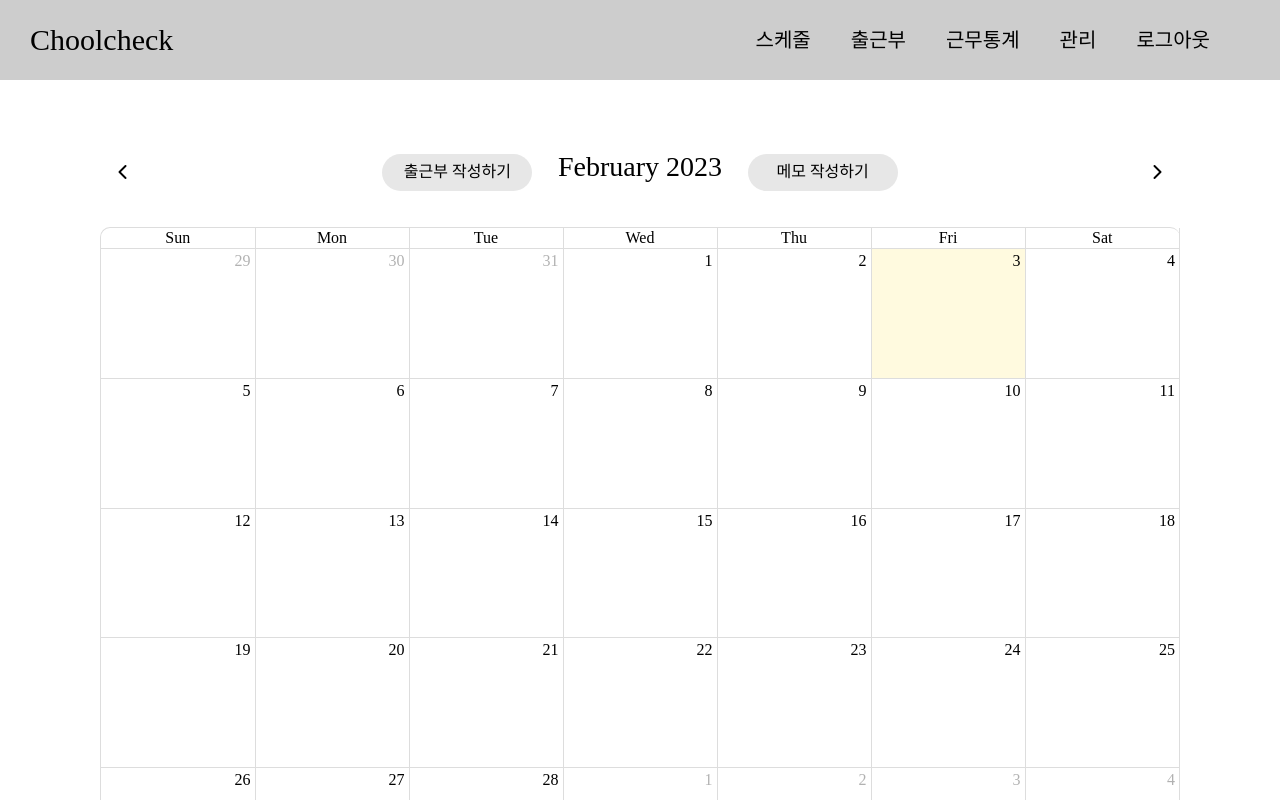
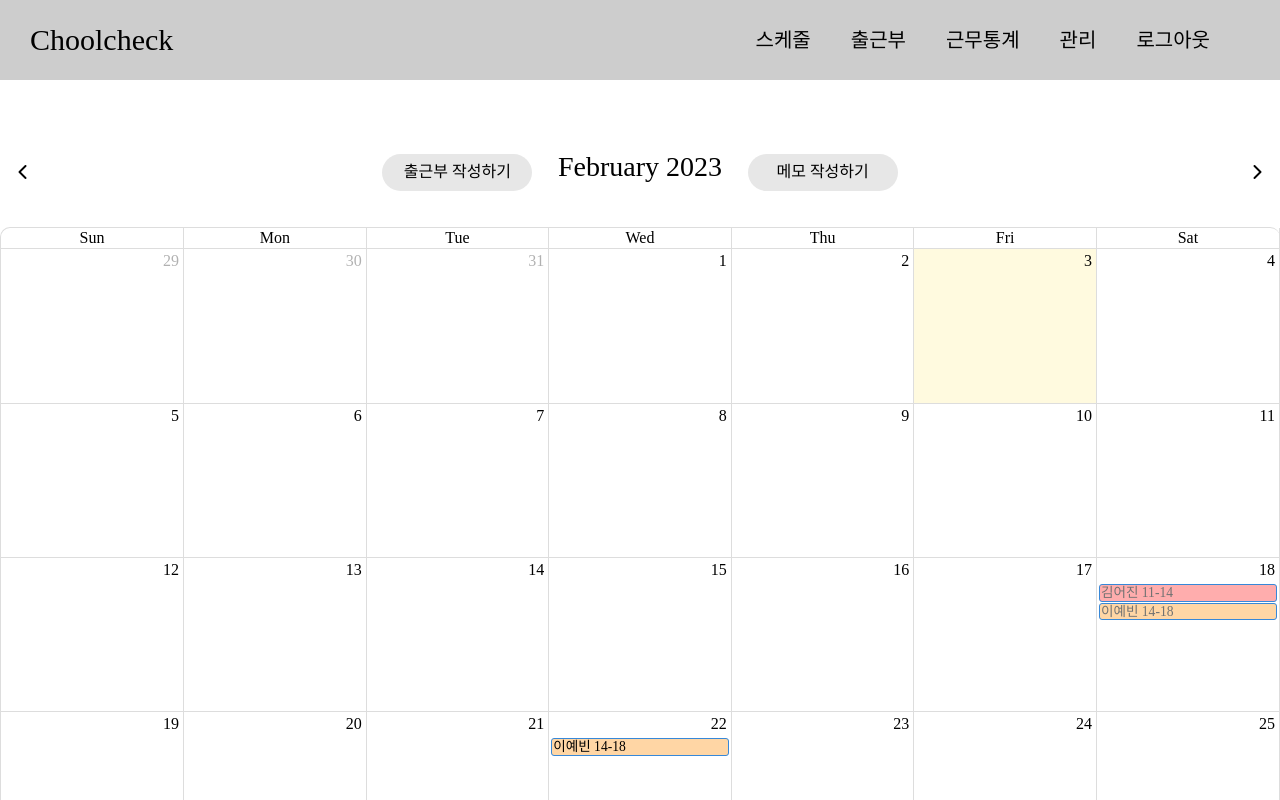
Before and after one commit to ChoolCheck/frontend, a React (Create React App) app: page /calendar in a window 1280 px wide. Shown: the top 800 px of the page. Built offline with nearby package versions, Linux system fonts and the light colour scheme; sample sign-in values are in the browser's storage; a web font is replaced by a local one.

Commit message:
add calendar modal

```diff
--- a/src/page/calendar/Calendar.js
+++ /dev/null
@@ -1,59 +0,0 @@
-import React, { useEffect, useState } from "react";
-import FullCalendar from "@fullcalendar/react";
-import dayGridPlugin from "@fullcalendar/daygrid";
-import "./calendar.scss";
-
-function Calendar() {
-  const dataList = [
-    {
-      title: "김어진 11-14",
-      date: "2023-01-18",
-      textColor: "#727272",
-      backgroundColor: "#ffadad",
-    },
-    {
-      title: "이예빈 14-18",
-      date: "2023-01-18",
-      textColor: "#727272",
-      backgroundColor: "#ffd6a5",
-    },
-    {
-      title: "이예빈 14-18",
-      date: "2023-01-22",
-      textColor: "black",
-      backgroundColor: "#ffd6a5",
-    },
-  ];
-  return (
-    <div className="Calendar-top-container">
-      <div className="Calendar-container">
-        <FullCalendar
-          plugins={[dayGridPlugin]}
-          customButtons={{
-            createWorkCheck: {
-              text: "출근부 작성하기",
-              click: function () {
-                console.log("출근부 작성하기");
-              },
-            },
-            createMemo: {
-              text: "메모 작성하기",
-              click: function () {
-                console.log("메모 작성하기");
-              },
-            },
-          }}
-          events={dataList}
-          themeSystem="Simplex"
-          headerToolbar={{
-            left: "prev",
-            center: "createWorkCheck,title,createMemo",
-            right: "next",
-          }}
-        ></FullCalendar>
-      </div>
-    </div>
-  );
-}
-
-export default Calendar;
--- /dev/null
+++ b/src/page/calendar/Calendar.tsx
@@ -0,0 +1,95 @@
+import React, { useEffect, useState } from "react";
+import CalendarView from "./CalendarView";
+import CalendarDetailView from "./CalendarDetailView";
+
+const Calendar = () => {
+  const calendarData = [
+    {
+      title: "김어진 11-14",
+      date: "2023-02-18",
+      textColor: "#727272",
+      backgroundColor: "#ffadad",
+    },
+    {
+      title: "이예빈 14-18",
+      date: "2023-02-18",
+      textColor: "#727272",
+      backgroundColor: "#ffd6a5",
+    },
+    {
+      title: "이예빈 14-18",
+      date: "2023-02-22",
+      textColor: "black",
+      backgroundColor: "#ffd6a5",
+    },
+  ];
+
+  const calendarDetailData = {
+    scheduleList: [
+      {
+        name: "김어진",
+        time: "09-13",
+        date: "2023-02-18",
+        textColor: "#727272",
+        backgroundColor: "#ffadad",
+      },
+      {
+        name: "이예빈",
+        time: "12-17",
+        date: "2023-02-18",
+        textColor: "#727272",
+        backgroundColor: "#ffd6a5",
+      },
+    ],
+    checkedWorkList: [
+      {
+        name: "김어진",
+        time: "09-13",
+        totalWorkTime: "4",
+        date: "2023-02-18",
+        textColor: "#727272",
+        backgroundColor: "#ffadad",
+      },
+      {
+        name: "이예빈",
+        time: "12-18",
+        totalWorkTime: "6",
+        date: "2023-02-18",
+        textColor: "#727272",
+        backgroundColor: "#ffd6a5",
+      },
+    ],
+    memo: "오늘 7시에 10명 단체 예약 있어요.",
+  };
+
+  const [detailModalOpen, setDetailModalOpen] = useState(false);
+  const onCalendarClick = (calendarData: any) => {
+    setDetailModalOpen(true);
+    //back에서 해당 날짜에 대한 데이터 받고 detailmodal에 넘겨주기
+    console.log(
+      calendarData.event.start.getFullYear() +
+        " " +
+        calendarData.event.start.getMonth() +
+        1 +
+        " " +
+        calendarData.event.start.getDate()
+    );
+  };
+  return (
+    <div className="Calendar-top-container">
+      <CalendarView
+        calendarData={calendarData}
+        onCalendarClick={onCalendarClick}
+      ></CalendarView>
+      {detailModalOpen && (
+        <CalendarDetailView
+          calendarDetailData={calendarDetailData}
+          detailModalOpen={detailModalOpen}
+          setDetailModalOpen={setDetailModalOpen}
+        ></CalendarDetailView>
+      )}
+    </div>
+  );
+};
+
+export default Calendar;
--- /dev/null
+++ b/src/page/calendar/CalendarDetailView.tsx
@@ -0,0 +1,106 @@
+import React, { useEffect, useState } from "react";
+import * as type from "./type";
+import "./calendarDetailView.scss";
+
+const CalendarDetailView = ({
+  calendarDetailData,
+  detailModalOpen,
+  setDetailModalOpen,
+}: type.calendarDetailViewProps) => {
+  const calendarData = {
+    scheduleList: [
+      {
+        name: "김어진",
+        time: "09-13",
+        date: "2023-02-18",
+        textColor: "#727272",
+        backgroundColor: "#ffadad",
+      },
+      {
+        name: "이예빈",
+        time: "12-17",
+        date: "2023-02-18",
+        textColor: "#727272",
+        backgroundColor: "#ffd6a5",
+      },
+    ],
+    checkedWorkList: [
+      {
+        name: "김어진",
+        time: "09-13",
+        totalWorkTime: "4",
+        date: "2023-02-18",
+        textColor: "#727272",
+        backgroundColor: "#ffadad",
+      },
+      {
+        name: "이예빈",
+        time: "12-18",
+        totalWorkTime: "6",
+        date: "2023-02-18",
+        textColor: "#727272",
+        backgroundColor: "#ffd6a5",
+      },
+    ],
+    memo: "오늘 7시에 10명 단체 예약 있어요.",
+  };
+
+  return (
+    <div className="CalendarDetailView-top-container">
+      <div className="CalendarDetailView-container">
+        <button
+          className="close-button"
+          onClick={() => setDetailModalOpen(false)}
+        >
+          닫기
+        </button>
+
+        <div className="checkedWorkList-container">
+          <ul className="checkedWorkList-ul">
+            {calendarData.checkedWorkList.map((item) => (
+              <li className="checkedWorkList-li">
+                <span
+                  className="checkedWorkList-li-color"
+                  style={{ backgroundColor: item.backgroundColor }}
+                >
+                  &nbsp;&nbsp;&nbsp;
+                </span>
+                <span className="checkedWorkList-li-name">{item.name}</span>
+                <span className="checkedWorkList-li-time">{item.time} </span>
+                <span className="checkedWorkList-li-totalWorkTime">
+                  {item.totalWorkTime}
+                </span>
+              </li>
+            ))}
+          </ul>
+        </div>
+
+        <div className="scheduleList-container">
+          <ul className="scheduleList-ul">
+            {calendarData.scheduleList.map((item) => (
+              <li className="scheduleList-li">
+                <span
+                  className="scheduleList-li-color"
+                  style={{ backgroundColor: item.backgroundColor }}
+                >
+                  &nbsp;&nbsp;&nbsp;
+                </span>
+                <span className="scheduleList-li-name">{item.name}</span>
+                <span className="scheduleList-li-tiem">{item.time} </span>
+              </li>
+            ))}
+          </ul>
+        </div>
+
+        <div className="memo-container">
+          <h3 className="memo-container-header"> 메모</h3>
+          <p className="memo-container-content"> {calendarData.memo}</p>
+        </div>
+
+        <button className="add-work-button">출근부 작성</button>
+      </div>
+    </div>
+  );
+};
+
+export default CalendarDetailView;
--- /dev/null
+++ b/src/page/calendar/CalendarView.tsx
@@ -0,0 +1,42 @@
+import React, { useState } from "react";
+import FullCalendar from "@fullcalendar/react";
+import dayGridPlugin from "@fullcalendar/daygrid";
+import "./calendarView.scss";
+import * as type from "./type";
+
+const CalendarView = ({
+  calendarData,
+  onCalendarClick,
+}: type.calendarViewProps) => {
+  return (
+    <div className="CalendarView-container">
+      <FullCalendar
+        plugins={[dayGridPlugin]}
+        eventClick={onCalendarClick}
+        customButtons={{
+          createWorkCheck: {
+            text: "출근부 작성하기",
+            click: function () {
+              console.log("출근부 작성하기");
+            },
+          },
+          createMemo: {
+            text: "메모 작성하기",
+            click: function () {
+              console.log("메모 작성하기");
+            },
+          },
+        }}
+        events={calendarData}
+        themeSystem="Simplex"
+        headerToolbar={{
+          left: "prev",
+          center: "createWorkCheck,title,createMemo",
+          right: "next",
+        }}
+      ></FullCalendar>
+    </div>
+  );
+};
+
+export default CalendarView;
--- /dev/null
+++ b/src/page/calendar/calendarDetailView.scss
@@ -0,0 +1,54 @@
+@import "../../static/reset.scss";
+
+.CalendarDetailView-top-container {
+  .CalendarDetailView-container {
+    position: absolute;
+    top: 50%;
+    left: 50%;
+    transform: translate(-50%, -50%);
+    width: 600px;
+    height: 400px;
+    background-color: rgb(146, 146, 146);
+    margin: 0 auto;
+    border-radius: 30px;
+    .close-button {
+    }
+
+    .checkedWorkList-container {
+      .checkedWorkList-ul {
+      }
+      .checkedWorkList-li {
+      }
+      .checkedWorkList-li-color {
+      }
+      .checkedWorkList-li-name {
+      }
+      .checkedWorkList-li-time {
+      }
+      .checkedWorkList-li-totalWorkTime {
+      }
+    }
+
+    .scheduleList-container {
+      .scheduleList-ul {
+      }
+      .scheduleList-li {
+      }
+      .scheduleList-li-color {
+      }
+      .scheduleList-li-name {
+      }
+      .scheduleList-li-tiem {
+      }
+    }
+
+    .memo-container {
+      .memo-container-header {
+      }
+      .memo-container-content {
+      }
+      .add-work-button {
+      }
+    }
+  }
+}
--- a/src/page/calendar/calendar.scss
+++ b/src/page/calendar/calendarView.scss
@@ -4,12 +4,10 @@
   background-color: white;
 }
 
-.Calendar-top-container {
+.CalendarView-container {
   margin-top: 10px;
-  // width: 100%;
-  // height: 100%;
 }
-// header custom
+/* header custom */
 .fc-header-toolbar {
   display: flex;
 }
@@ -42,7 +40,7 @@
   }
 }
 
-// calendar custom
+/* calendar custom */
 .fc-scrollgrid {
   border-radius: 10px;
 
--- /dev/null
+++ b/src/page/calendar/type.ts
@@ -0,0 +1,32 @@
+export interface calendarViewProps {
+  calendarData: {
+    title: string;
+    date: string;
+    textColor: string;
+    backgroundColor: string;
+  }[];
+  onCalendarClick: any;
+}
+
+export interface calendarDetailViewProps {
+  calendarDetailData: {
+    scheduleList: {
+      name: string;
+      time: string;
+      date: string;
+      textColor: string;
+      backgroundColor: string;
+    }[];
+    checkedWorkList: {
+      name: string;
+      time: string;
+      totalWorkTime: string;
+      date: string;
+      textColor: string;
+      backgroundColor: string;
+    }[];
+    memo: string;
+  };
+  detailModalOpen: boolean;
+  setDetailModalOpen: React.Dispatch<React.SetStateAction<boolean>>;
+}
```
Also changed, not shown: src/page/calendar/CalendarView.jsx (deleted, +0 -8 lines).
